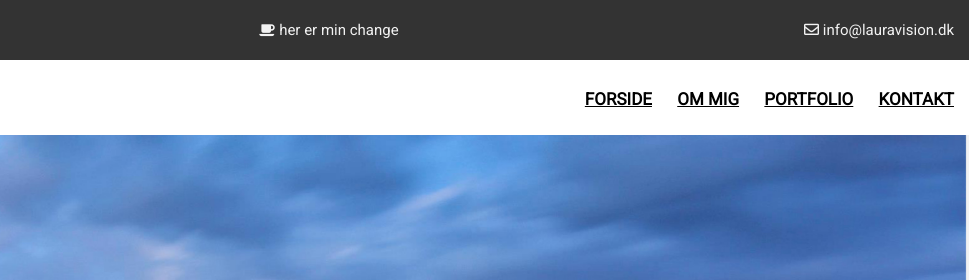
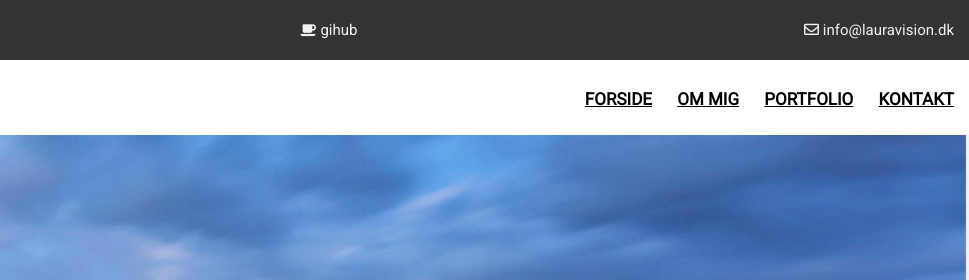
Before and after one commit to lauravision/backup6, a plain HTML site: page index.html in a window 1280 px wide. Shown: the top 280 px of the page, 311-1280 px from the left. Drawn offline with nearby package versions, Linux system fonts and the light colour scheme.

Commit message:
har lige rettet
har lige rettet

```diff
--- a/index.html
+++ b/index.html
@@ -106,7 +106,7 @@
 		<div class="entire-content">
 				<div class="top">
 					<div class="left-top"> <i class="fas fa-mobile-alt"></i>   +45 93 84 85 88</div>
-					<div class="center-top"> <i class="fa fa-coffee"></i>  her er min change</div>
+					<div class="center-top"> <i class="fa fa-coffee"></i>  gihub</div>
 					<div class="right-top"> <i class="far fa-envelope"></i>   info@lauravision.dk</div>
 				</div>
 
```
